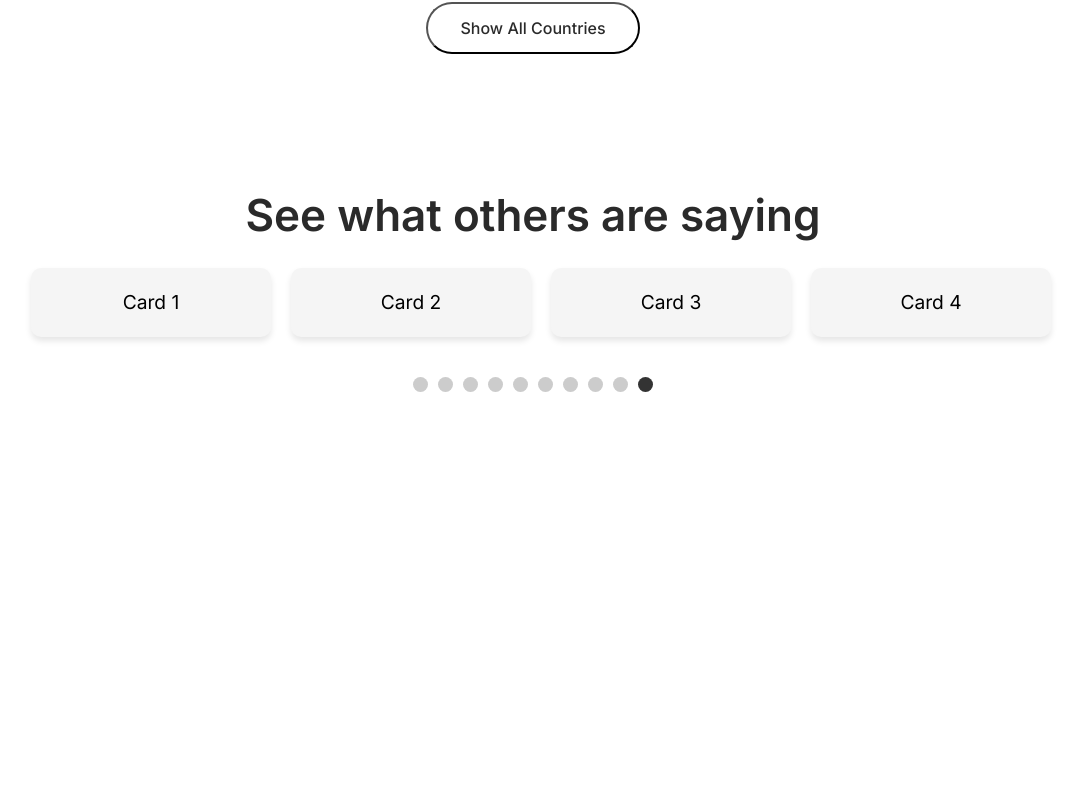
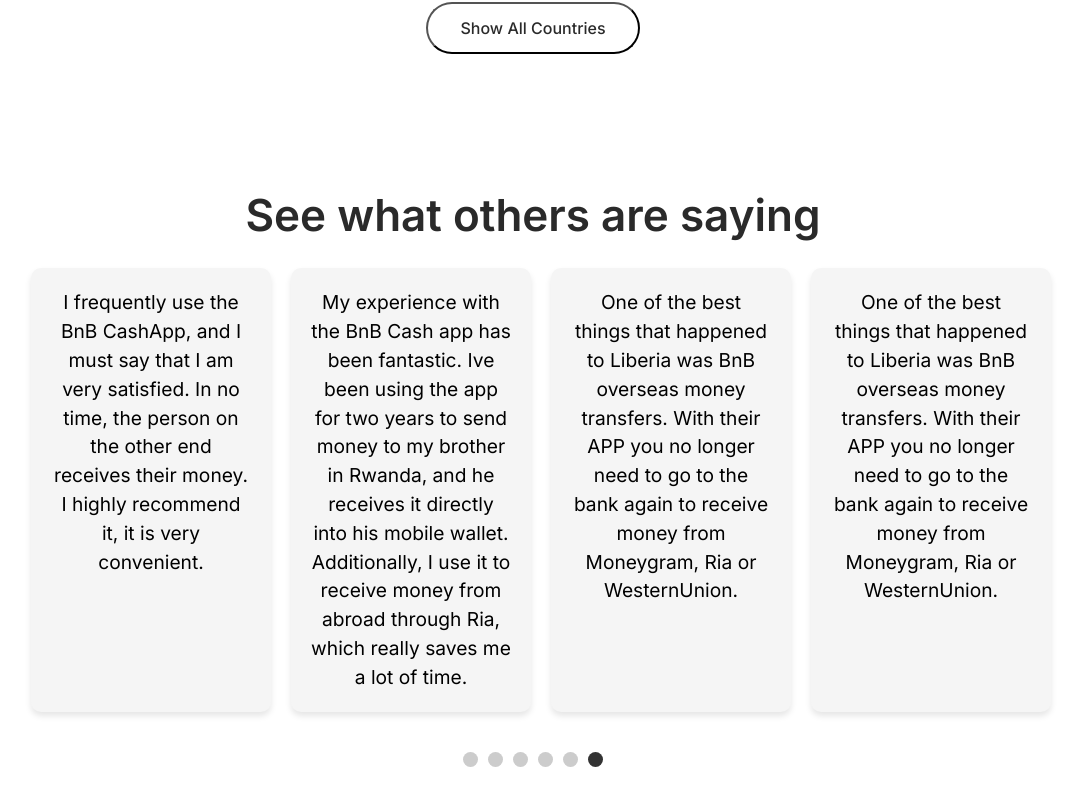
Before and after one commit to shukurahbakare/bcash, a Next.js app: page / in a window 1280 px wide. Shown: the part 1950-2755 px from the top of the page, without its empty margins (107-1188 px from the left). Before the commit the page ends 2406 px from the top, so only its background shows below. Built offline with nearby package versions, Linux system fonts and the light colour scheme.

Commit message:
swiper card content

```diff
--- a/src/components/modules/home/slider/index.tsx
+++ b/src/components/modules/home/slider/index.tsx
@@ -1,18 +1,17 @@
 "use client";
 import React, { useRef, useState, useEffect } from 'react';
 import './style.scss';
+import Image from "next/image";
+import ghana from "../../../assets/ghana.png";
 
 const cards = [
-  { id: 1, content: 'Card 1' },
-  { id: 2, content: 'Card 2' },
-  { id: 3, content: 'Card 3' },
-  { id: 4, content: 'Card 4' },
-  { id: 5, content: 'Card 3' },
-  { id: 6, content: 'Card 4' },
-  { id: 7, content: 'Card 3' },
-  { id: 8, content: 'Card 4' },
-  { id: 9, content: 'Card 3' },
-  { id: 10, content: 'Card 4' },
+  { id: 1, content: 'I frequently use the BnB CashApp, and I must say that I am very satisfied. In no time, the person on the other end receives their money. I highly recommend it, it is very convenient.', name:'M’balou Cissé',image:ghana,country:'guinea'},
+  { id: 2, content: 'My experience with the BnB Cash app has been fantastic. Ive been using the app for two years to send money to my brother in Rwanda, and he receives it directly into his mobile wallet. Additionally, I use it to receive money from abroad through Ria, which really saves me a lot of time. ', name:'M’balou Cissé',image:ghana,country:'guinea' },
+  { id: 3, content: 'One of the best things that happened to Liberia was BnB overseas money transfers. With their APP you no longer need to go to the bank again to receive money from Moneygram, Ria or WesternUnion.', name:'M’balou Cissé' ,image:ghana,country:'guinea'},
+  { id: 4, content: 'One of the best things that happened to Liberia was BnB overseas money transfers. With their APP you no longer need to go to the bank again to receive money from Moneygram, Ria or WesternUnion. ', name:'M’balou Cissé',image:ghana,country:'guinea' },
+  { id: 5, content: 'One of the best things that happened to Liberia was BnB overseas money transfers. With their APP you no longer need to go to the bank again to receive money from Moneygram, Ria or WesternUnion', name:'M’balou Cissé' ,image:ghana,country:'guinea'},
+  { id: 6, content: 'I frequently use the BnB CashApp, and I must say that I am very satisfied. In no time, the person on the other end receives their money. I highly recommend it, it is very convenient.', name:'M’balou Cissé',image:ghana,country:'guinea' },
+
   // Add more cards if needed
 ];
 
```
